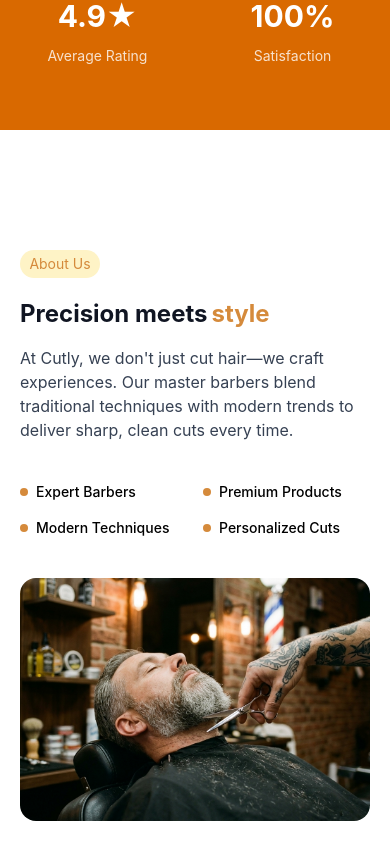
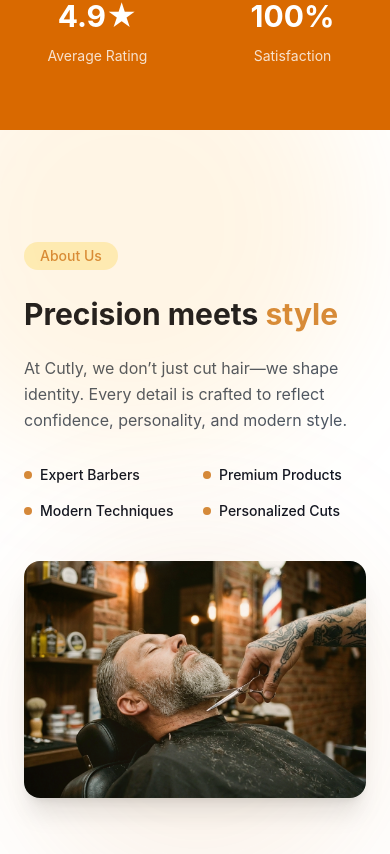
Before and after one commit to VILLARID/Cutly, a React (Vite) app in the folder frontend/: page / in a window 390 px wide. Shown: the part 1090-1944 px from the top of the page. Built offline with nearby package versions, Linux system fonts and the light colour scheme.

Commit message:
style(about): improve layout and visual design

```diff
--- a/frontend/src/index.css
+++ b/frontend/src/index.css
@@ -1 +1,5 @@
 @import "tailwindcss";
+
+html {
+    scroll-behavior: smooth;
+}
--- a/frontend/src/pages/AboutUs.jsx
+++ b/frontend/src/pages/AboutUs.jsx
@@ -1,173 +1,122 @@
 import AboutImg from "../assets/About/AboutImg.png";
 
 function AboutUs() {
+    return (
+        <section
+            id="about"
+            className="w-full overflow-hidden py-28 px-6 bg-white relative"
+        >
 
-    return (
-
-        <section id="about" className="w-full overflow-hidden py-30 px-5">
+            {/* soft background glow */}
+            <div className="absolute -top-32 -left-24 w-[28rem] h-[28rem] bg-[#fe9a00]/10 rounded-full blur-3xl" />
+            <div className="absolute bottom-0 right-0 w-[24rem] h-[24rem] bg-[#d58a3b]/10 rounded-full blur-3xl" />
 
             <div className="max-w-7xl mx-auto">
 
                 {/* ================= MOBILE ================= */}
-
                 <div className="lg:hidden">
 
-                    <div className="flex justify-center bg-[#fef3c6] rounded-full w-20 py-1">
-
-                        <p className="text-[#d58a3b] text-sm">
+                    <div className="inline-flex items-center bg-[#fef3c6] px-4 py-1 rounded-full">
+                        <p className="text-[#d58a3b] text-sm font-medium">
                             About Us
                         </p>
-
                     </div>
 
-                    <div className="flex gap-1 text-2xl font-bold mt-5">
+                    <h2 className="text-3xl font-bold mt-6 leading-snug">
+                        <span className="text-[#101522]">Precision meets</span>{" "}
+                        <span className="text-[#d58a3b]">style</span>
+                    </h2>
 
-                        <span className="text-[#101522]">
-                            Precision meets
-                        </span>
+                    <p className="mt-5 text-gray-600 leading-relaxed">
+                        At Cutly, we don’t just cut hair—we shape identity.
+                        Every detail is crafted to reflect confidence,
+                        personality, and modern style.
+                    </p>
 
-                        <span className="text-[#d58a3b]">
-                            style
-                        </span>
-
-                    </div>
-
-                    <div className="mt-4 text-gray-700">
-
-                        <p>
-
-                            At Cutly, we don't just cut hair—we craft experiences.
-                            Our master barbers blend traditional techniques
-                            with modern trends to deliver sharp, clean cuts every time.
-
-                        </p>
-
-                    </div>
-
-                    <div className="mt-10 grid grid-cols-2 gap-4">
-
+                    <div className="mt-8 grid grid-cols-2 gap-4">
                         {[
                             "Expert Barbers",
                             "Premium Products",
                             "Modern Techniques",
                             "Personalized Cuts"
                         ].map((item) => (
-
-                            <div
-                                key={item}
-                                className="flex items-center gap-2"
-                            >
-
-                                <div className="bg-[#d58a3b] w-2 h-2 rounded-full"/>
-
-                                <p className="text-sm font-medium">
+                            <div key={item} className="flex items-center gap-2">
+                                <div className="bg-[#d58a3b] w-2 h-2 rounded-full" />
+                                <p className="text-sm font-medium text-[#101522]">
                                     {item}
                                 </p>
-
                             </div>
-
                         ))}
-
                     </div>
 
                     <img
                         src={AboutImg}
                         alt="About"
-                        className="mt-10 rounded-2xl"
+                        className="mt-10 rounded-2xl shadow-xl hover:scale-[1.01] transition duration-500"
                     />
-
                 </div>
 
+                {/* ================= DESKTOP ================= */}
+                <div className="hidden lg:grid lg:grid-cols-2 lg:gap-28 lg:items-center">
 
-                {/* ================= DESKTOP ================= */}
-
-                <div className="hidden lg:grid lg:grid-cols-2 lg:gap-20 lg:items-center">
-
-                    {/* Left */}
+                    {/* LEFT */}
                     <div>
 
-                        <div className="flex justify-center bg-[#fef3c6] rounded-full w-24 py-2">
-
-                            <p className="text-[#d58a3b]">
+                        <div className="inline-flex items-center bg-[#fef3c6] px-5 py-2 rounded-full">
+                            <p className="text-[#d58a3b] font-medium tracking-wide">
                                 About Us
                             </p>
-
                         </div>
 
-                        <h2 className="text-5xl font-bold mt-6 leading-tight">
-
-                            <span className="text-[#101522]">
-                                Precision meets
-                            </span>
-
-                            <br/>
-
-                            <span className="text-[#d58a3b]">
-                                modern style
-                            </span>
-
+                        <h2 className="text-5xl font-bold mt-8 leading-tight">
+                            <span className="text-[#101522]">Precision meets</span>
+                            <br />
+                            <span className="text-[#d58a3b]">modern style</span>
                         </h2>
 
-                        <p className="mt-8 text-gray-600 leading-8 text-lg">
-
-                            At Cutly, we don't just cut hair—we create
-                            premium experiences. Our barbers combine
-                            classic craftsmanship with modern techniques
-                            to deliver sharp looks and confidence.
-
+                        <p className="mt-8 text-gray-600 leading-8 text-lg max-w-xl">
+                            At Cutly, we merge traditional barber artistry
+                            with modern techniques to create sharp, clean,
+                            and confident looks tailored to every client.
                         </p>
 
                         <div className="grid grid-cols-2 gap-6 mt-10">
-
                             {[
                                 "Expert Barbers",
                                 "Premium Products",
                                 "Modern Techniques",
                                 "Personalized Cuts"
                             ].map((item) => (
-
                                 <div
                                     key={item}
-                                    className="flex items-center gap-3"
+                                    className="flex items-center gap-3 group"
                                 >
-
-                                    <div className="bg-[#d58a3b] w-3 h-3 rounded-full"/>
-
+                                    <div className="bg-[#d58a3b] w-3 h-3 rounded-full group-hover:scale-125 transition" />
                                     <p className="font-medium text-[#101522]">
                                         {item}
                                     </p>
-
                                 </div>
-
                             ))}
-
                         </div>
-
                     </div>
 
-
-                    {/* Right */}
-
+                    {/* RIGHT */}
                     <div className="relative">
 
-                        <div className="absolute -z-10 top-10 right-10 w-72 h-72 bg-[#fe9a00]/10 rounded-full blur-3xl"/>
+                        {/* decorative frame */}
+                        <div className="absolute -z-10 inset-0 bg-gradient-to-tr from-[#fe9a00]/10 to-transparent rounded-3xl blur-2xl" />
 
                         <img
                             src={AboutImg}
                             alt="About"
-                            className="rounded-3xl shadow-2xl w-full"
+                            className="rounded-3xl shadow-2xl w-full hover:scale-[1.02] transition duration-500"
                         />
-
                     </div>
-
                 </div>
 
             </div>
-
         </section>
-
     );
-
 }
 
 export default AboutUs;
```
